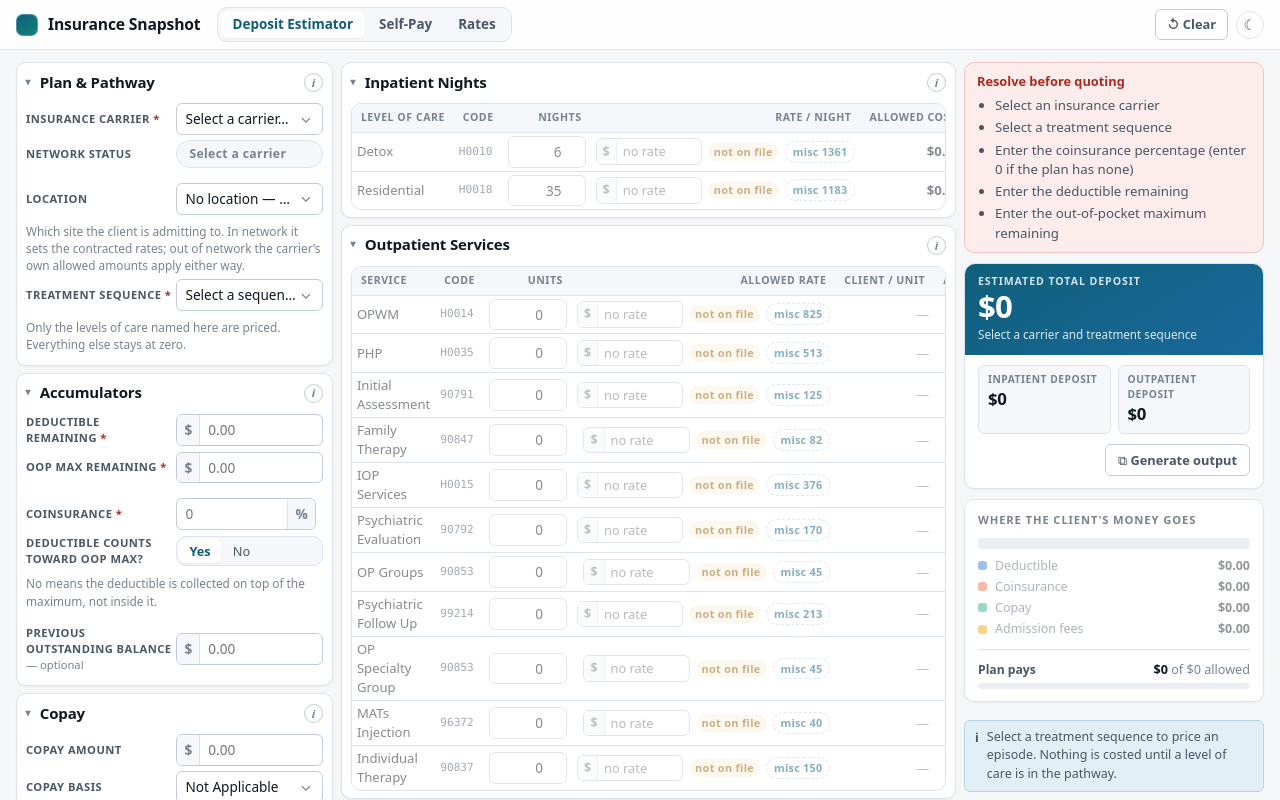
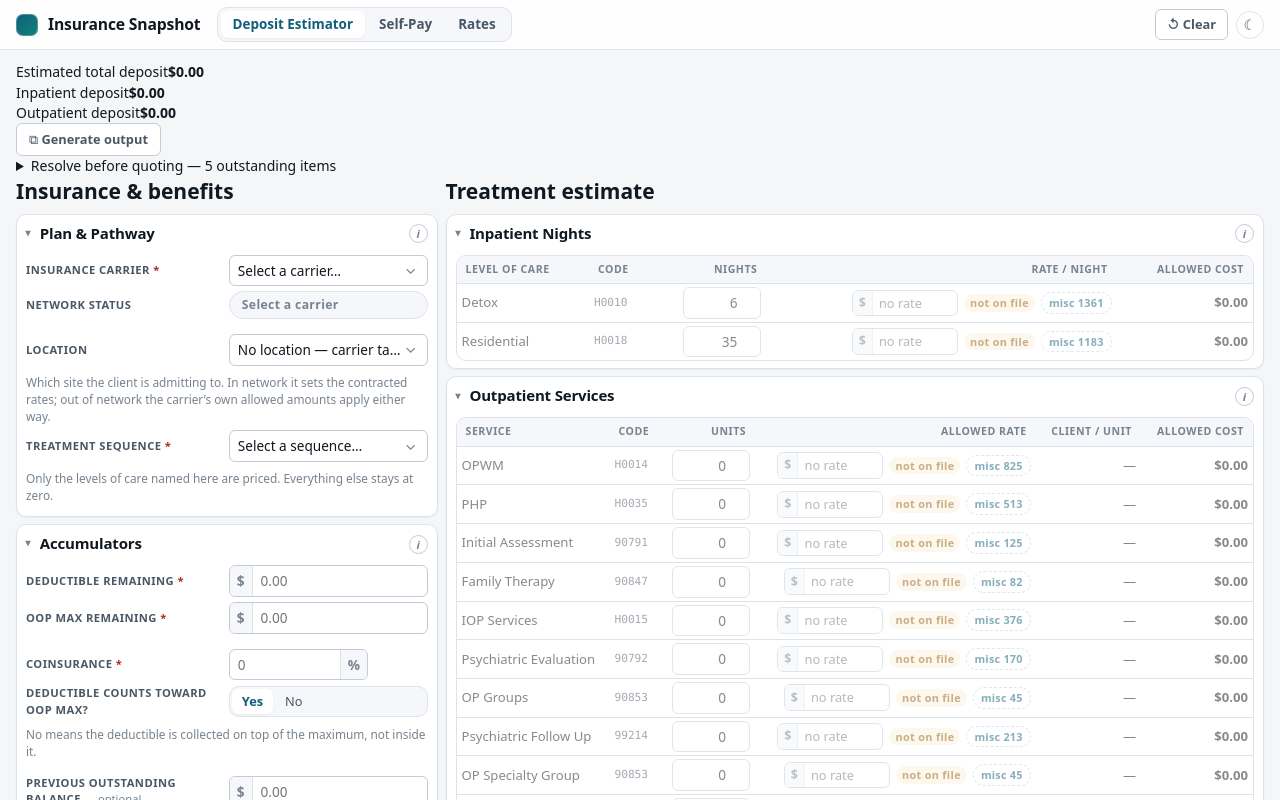
Before and after one commit to phoenixglass/Insurance-Snapshot, a React (Vite) app: page / in a window 1280 px wide. Shown: the top 800 px of the page. Built offline with nearby package versions, Linux system fonts and the light colour scheme.

Commit message:
Reorganize deposit estimator into financial worksheet with full-width summary

```diff
--- a/src/EstimatorTool.jsx
+++ b/src/EstimatorTool.jsx
@@ -44,7 +44,6 @@ import {
   BlockerList,
   CurrencyInput,
   Field,
-  HeroFigure,
   Meter,
   NumberInput,
   PercentInput,
@@ -52,8 +51,6 @@ import {
   SegmentedControl,
   Section,
   Select,
-  StatRow,
-  StatTile,
   Waterfall,
 } from './ui.jsx'
 
@@ -132,7 +129,7 @@ function LineTable({ columns, children }) {
         <thead>
           <tr>
             {columns.map((c) => (
-              <th key={c.key} className={c.align === 'right' ? 'num' : ''} style={c.width ? { width: c.width } : undefined}>
+              <th key={c.key} className={`${c.align === 'right' ? 'num' : ''}${c.key === 'after' ? ' sf-client-unit' : ''}`} style={c.width ? { width: c.width } : undefined}>
                 {c.label}
               </th>
             ))}
@@ -394,14 +391,25 @@ export default function EstimatorTool() {
   )
 
   return (
-    <div className="tool-layout estimator-compact">
-      {/* Steps 1–4 are short answer sets and pair two to a row — one column each,
-          so a step sits under the step above it rather than under the taller of
-          the pair beside it. The line tables and the per-level rules take the
-          full width of the form column. */}
+    <div className="estimator-compact estimator-financial">
+      <header className="estimator-summary">
+        <div><span>Estimated total deposit</span><strong>{formatMoney(result.grandTotal)}</strong></div>
+        {hardship.active ? <>
+          <div><span>Client pays</span><strong>{formatMoney(hardship.clientPays)}</strong></div>
+          <div><span>Hardship covers</span><strong>{formatMoney(hardship.scholarship)}</strong></div>
+        </> : <>
+          <div><span>Inpatient deposit</span><strong>{formatMoney(inpatient.deposit)}</strong></div>
+          <div><span>Outpatient deposit</span><strong>{formatMoney(outpatient.deposit)}</strong></div>
+        </>}
+        {result.previousBalance > 0 && <div><span>Prior balance</span><strong>{formatMoney(result.previousBalance)}</strong></div>}
+        <button type="button" className="btn-secondary" onClick={() => setShowOutput(v => !v)} aria-expanded={showOutput}>{showOutput ? '× Hide output' : '⧉ Generate output'}</button>
+      </header>
+      {blockers.length > 0 && <details className="estimator-validation"><summary>Resolve before quoting — {blockers.length} outstanding {blockers.length === 1 ? 'item' : 'items'}</summary><BlockerList blockers={blockers} /></details>}
+      {output && <OutputPanel output={output} />}
       <div className="tool-form">
         <div className="form-grid estimator-worksheet">
-        <div className="form-col">
+        <div className="form-col estimator-benefits">
+          <h2 className="estimator-sheet-heading">Insurance &amp; benefits</h2>
           <Section
             title="Plan & Pathway"
 
@@ -723,6 +731,8 @@ export default function EstimatorTool() {
           </Section>
           <Section
             title="Admission Fees"
+            defaultOpen={false}
+            badge={Object.values(form.admissionFees).some(v => toNumber(v) > 0) ? { label: "fees entered", tone: "warn" } : undefined}
 
             description="Charged once on entry to a level of care, and only for the levels the sequence names."
           >
@@ -756,6 +766,7 @@ export default function EstimatorTool() {
           </Section>
         </div>
         <div className="form-col estimator-services">
+        <h2 className="estimator-sheet-heading">Treatment estimate</h2>
         <Section
           wide
           title="Inpatient Nights"
@@ -863,7 +874,7 @@ export default function EstimatorTool() {
                     <RateCell form={form} code={line.code} onOverride={setOverride} />
                   )}
                 </td>
-                <td className="num muted">
+                <td className="num sf-client-unit">
                   {line.clientPerUnit === null ? '—' : formatMoney(line.clientPerUnit)}
                 </td>
                 <td className="num strong">{line.selfPay ? '—' : formatMoney(line.allowed)}</td>
@@ -1096,59 +1107,7 @@ export default function EstimatorTool() {
         </div>
       </div>
 
-      {/* ── The estimate ─────────────────────────────────────────────── */}
-      <aside className="tool-result">
-        <div className="result-sticky">
-          <BlockerList blockers={blockers} />
-
-          <div className="result-card">
-            <HeroFigure
-              label="Estimated total deposit"
-              value={formatMoney(result.grandTotal, { decimals: 0 })}
-              caption={
-                form.treatmentSequence
-                  ? `${form.treatmentSequence}${form.carrier ? ` · ${form.carrier}` : ''}`
-                  : 'Select a carrier and treatment sequence'
-              }
-            />
-
-            <StatRow>
-              {hardship.active ? (
-                <>
-                  <StatTile
-                    label="Client pays"
-                    value={formatMoney(hardship.clientPays, { decimals: 0 })}
-                    tone="accent"
-                  />
-                  <StatTile
-                    label="Hardship covers"
-                    value={formatMoney(hardship.scholarship, { decimals: 0 })}
-                    caption={formatPercent(hardship.scholarshipPercent, 1)}
-                  />
-                </>
-              ) : (
-                <>
-                  <StatTile label="Inpatient deposit" value={formatMoney(inpatient.deposit, { decimals: 0 })} />
-                  <StatTile label="Outpatient deposit" value={formatMoney(outpatient.deposit, { decimals: 0 })} />
-                  {result.previousBalance > 0 && (
-                    <StatTile label="Prior balance" value={formatMoney(result.previousBalance, { decimals: 0 })} />
-                  )}
-                </>
-              )}
-            </StatRow>
-
-            <div className="result-actions">
-              <button
-                type="button"
-                className="btn-secondary"
-                onClick={() => setShowOutput((v) => !v)}
-                aria-expanded={showOutput}
-              >
-                {showOutput ? '× Hide output' : '⧉ Generate output'}
-              </button>
-            </div>
-          </div>
-
+      <div className="estimator-details">
           {hardship.active && (
             <div className="result-card">
               <h3 className="result-heading">Hardship allocation</h3>
@@ -1228,7 +1187,7 @@ export default function EstimatorTool() {
             </Banner>
           )}
 
-          {output && <OutputPanel output={output} />}
+
 
           {result.estimatedRates.length > 0 && (
             <Banner tone="info">
@@ -1398,8 +1357,7 @@ export default function EstimatorTool() {
               care is in the pathway.
             </Banner>
           )}
-        </div>
-      </aside>
+      </div>
     </div>
   )
 }
```
